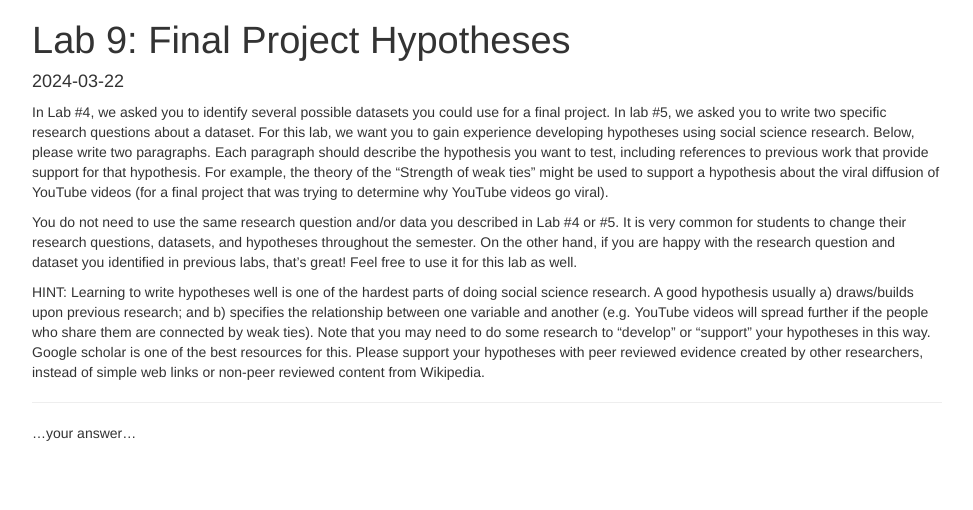
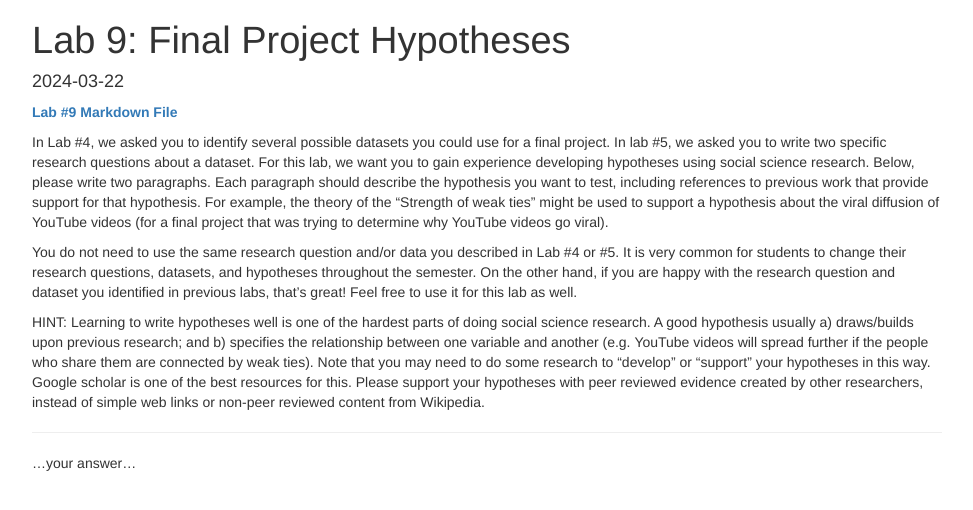
Before and after one commit to dssoc/dssoc.github.io, a Jekyll site: the page assignments/lab_9_hypotheses.html, which Jekyll copies as it is, in a window 1280 px wide. Shown: the top 510 px of the page, without its empty margins (153-1126 px from the left). Built offline with Jekyll 4.4.1, drawn with Linux system fonts in a browser that asks for light colours; an icon font too large for the unit is left out.

Commit message:
lab 9 hypotheses

```diff
--- a/assignments/lab_9_hypotheses.Rmd
+++ b/assignments/lab_9_hypotheses.Rmd
@@ -3,6 +3,8 @@ title: 'Lab 9: Final Project Hypotheses'
 output: html_document
 date: "2024-03-22"
 ---
+
+**[Lab #9 Markdown File](/assignments/lab_9_hypotheses.Rmd)**
 
 In Lab #4, we asked you to identify several possible datasets you could use for a final project. In lab #5, we asked you to write two specific research questions about a dataset. For this lab, we want you to gain experience developing hypotheses using social science research. Below, please write two paragraphs. Each paragraph should describe the hypothesis you want to test, including references to previous work that provide support for that hypothesis. For example, the theory of the “Strength of weak ties” might be used to support a hypothesis about the viral diffusion of YouTube videos (for a final project that was trying to determine why YouTube videos go viral).
 
--- a/assignments/lab_9_hypotheses.html
+++ b/assignments/lab_9_hypotheses.html
@@ -355,6 +355,8 @@ display: none;
 </div>
 
 
+<p><strong><a href="/assignments/lab_9_hypotheses.Rmd">Lab #9 Markdown
+File</a></strong></p>
 <p>In Lab #4, we asked you to identify several possible datasets you
 could use for a final project. In lab #5, we asked you to write two
 specific research questions about a dataset. For this lab, we want you
```
